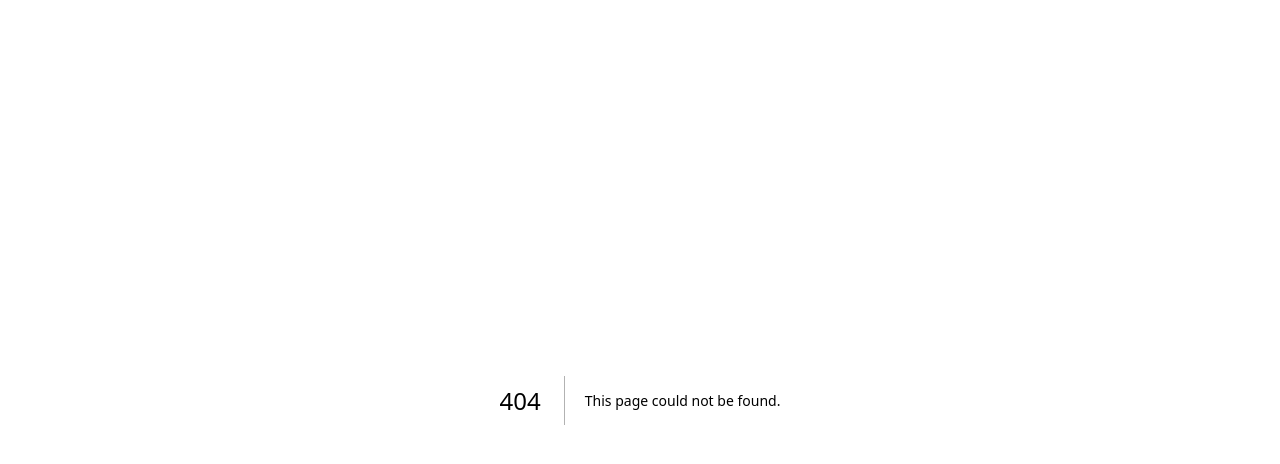
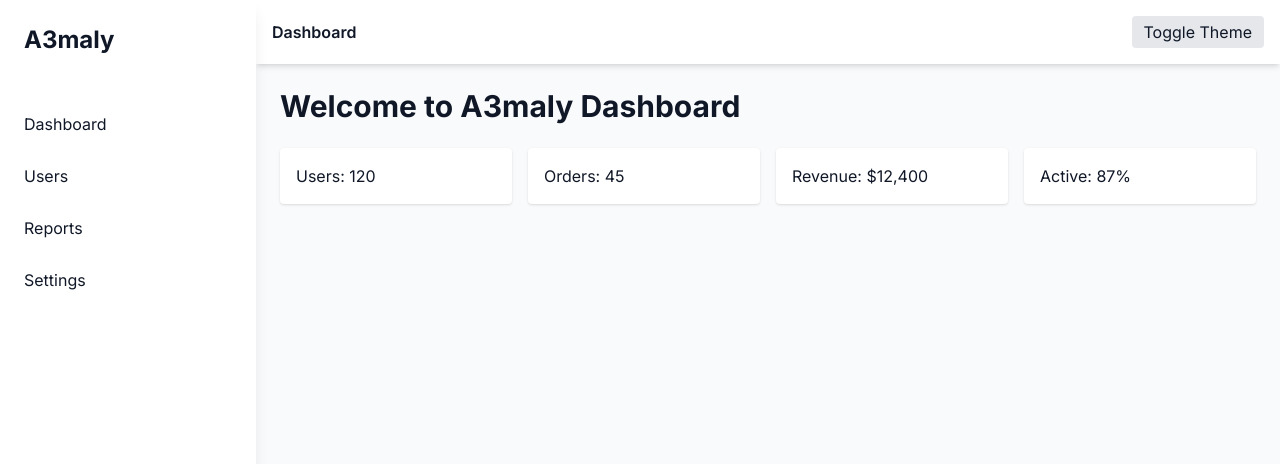
Before and after one commit to nawaqel2025-crypto/a3maly-platform, a Next.js app: page /dashboard in a window 1280 px wide. Before the commit this address had no page. Shown: the top 464 px of the page. Built offline with nearby package versions, Linux system fonts and the light colour scheme.

Commit message:
add full dashboard structure

```diff
--- /dev/null
+++ b/app/dashboard/layout.tsx
@@ -0,0 +1,52 @@
+"use client";
+
+import { useState } from "react";
+import Link from "next/link";
+import { Menu } from "lucide-react";
+
+export default function DashboardLayout({ children }: { children: React.ReactNode }) {
+  const [open, setOpen] = useState(false);
+
+  return (
+    <div className="min-h-screen bg-gray-50 text-gray-900 dark:bg-gray-900 dark:text-white flex">
+
+      {/* Sidebar */}
+      <aside
+        className={`fixed top-0 left-0 h-full w-64 bg-white dark:bg-gray-800 shadow-lg transform transition-transform duration-300
+        ${open ? "translate-x-0" : "-translate-x-full"} md:translate-x-0`}
+      >
+        <div className="p-6 text-2xl font-bold">A3maly</div>
+
+        <nav className="mt-6 flex flex-col gap-3 px-4">
+          <Link href="/dashboard" className="p-2 rounded hover:bg-gray-200 dark:hover:bg-gray-700">Dashboard</Link>
+          <Link href="/dashboard/users" className="p-2 rounded hover:bg-gray-200 dark:hover:bg-gray-700">Users</Link>
+          <Link href="/dashboard/reports" className="p-2 rounded hover:bg-gray-200 dark:hover:bg-gray-700">Reports</Link>
+          <Link href="/dashboard/settings" className="p-2 rounded hover:bg-gray-200 dark:hover:bg-gray-700">Settings</Link>
+        </nav>
+      </aside>
+
+      {/* Main content */}
+      <div className="flex-1 md:ml-64">
+
+        {/* Navbar */}
+        <header className="flex items-center justify-between p-4 bg-white dark:bg-gray-800 shadow-md">
+          <button className="md:hidden" onClick={() => setOpen(!open)}>
+            <Menu size={28} />
+          </button>
+
+          <div className="font-semibold">Dashboard</div>
+
+          <button
+            onClick={() => document.documentElement.classList.toggle("dark")}
+            className="px-3 py-1 rounded bg-gray-200 dark:bg-gray-700"
+          >
+            Toggle Theme
+          </button>
+        </header>
+
+        {/* Page content */}
+        <main className="p-6">{children}</main>
+      </div>
+    </div>
+  );
+}
--- /dev/null
+++ b/app/dashboard/page.tsx
@@ -0,0 +1,14 @@
+export default function DashboardHome() {
+  return (
+    <div>
+      <h1 className="text-3xl font-bold mb-6">Welcome to A3maly Dashboard</h1>
+
+      <div className="grid grid-cols-1 md:grid-cols-4 gap-4">
+        <div className="p-4 bg-white dark:bg-gray-800 shadow rounded">Users: 120</div>
+        <div className="p-4 bg-white dark:bg-gray-800 shadow rounded">Orders: 45</div>
+        <div className="p-4 bg-white dark:bg-gray-800 shadow rounded">Revenue: $12,400</div>
+        <div className="p-4 bg-white dark:bg-gray-800 shadow rounded">Active: 87%</div>
+      </div>
+    </div>
+  );
+}
--- /dev/null
+++ b/app/dashboard/reports/page.tsx
@@ -0,0 +1,3 @@
+export default function ReportsPage() {
+  return <h1 className="text-2xl font-bold">Reports</h1>;
+}
--- /dev/null
+++ b/app/dashboard/settings/page.tsx
@@ -0,0 +1,3 @@
+export default function ReportsPage() {
+  return <h1 className="text-2xl font-bold">Reports</h1>;
+}
--- /dev/null
+++ b/app/dashboard/users/page.tsx
@@ -0,0 +1,3 @@
+export default function UsersPage() {
+  return <h1 className="text-2xl font-bold">Users Management</h1>;
+}
```
